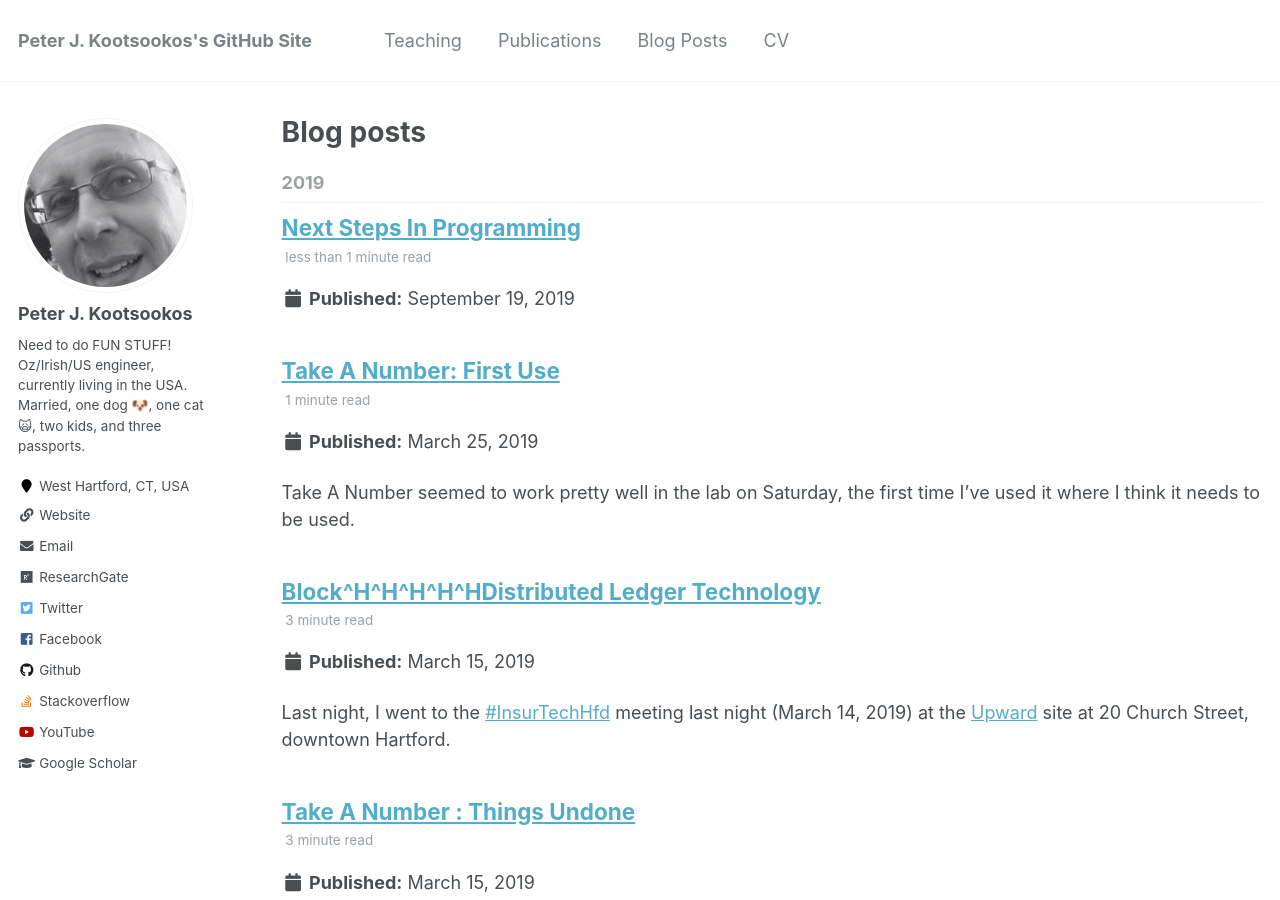
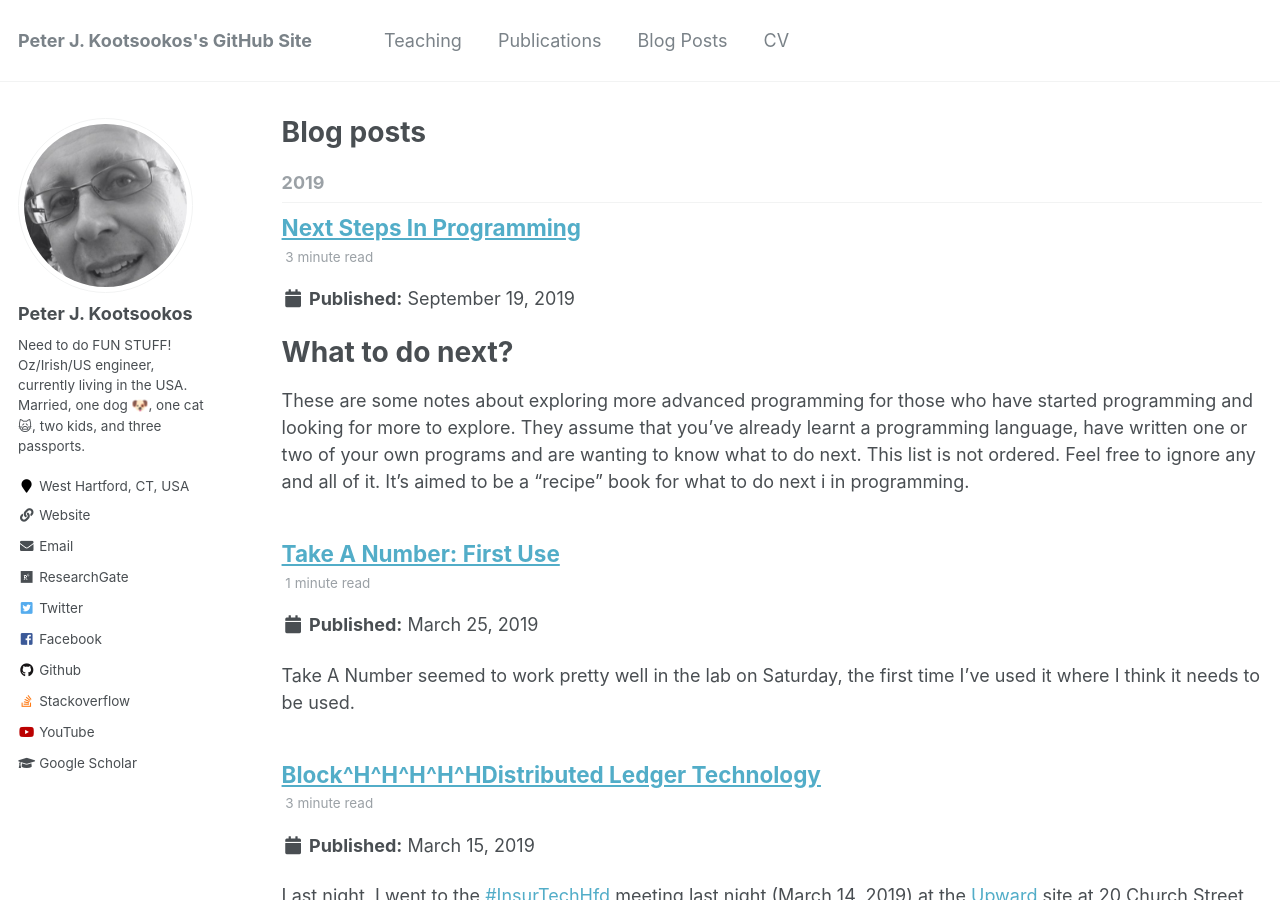
Before and after one commit to kootsoop/kootsoop.github.io, a Jekyll site: the page built from _pages/year-archive.html, in a window 1280 px wide and 900 px high. Built offline with Jekyll 4.4.1, drawn with Linux system fonts in a browser that asks for light colours; some of the changed lines change nothing that is shown.

Commit message:
Added post about what to do next.

```diff
--- a/_posts/2019-09-19-Starting-In-Programming.md
+++ b/_posts/2019-09-19-Starting-In-Programming.md
@@ -1,10 +1,46 @@
 ---
 title: 'Next Steps In Programming'
 description: >-
-  Take A Number seemed to work pretty well in the lab on Saturday, the first
-  time I’ve used it where I think it needs to be used.
+ These are some notes about exploring more advanced programming for those who have started  programming and looking for more to explore.
 date: '2019-09-19T21:18:49.398Z'
 categories: []
 keywords: []
 slug: /@kootsoop/starting-in-programming
 ---
+
+# What to do next?
+ These are some notes about exploring more advanced programming for those who have started  programming and looking for more to explore.  They assume that you've already learnt a programming language, have written one or two of your own programs and are wanting to know what to do next.
+ This list is not ordered. Feel free to ignore any and all of it. It's aimed to be a "recipe" book for what to do next i in programming.
+
+## Learn a new language
+Once you have one language under your belt (e.g. Java or JavaScript), try another language. A list of the most popular languages currently used is available [here.](https://www.tiobe.com/tiobe-index/)
+At the time of writing, the top five are:
+1. Java
+2. C
+3. Python
+4. C++
+5. C#
+Choose one of these to learn next, however I would probably avoid C and C++ for a beginner who has already worked with Java or JavaScript or C#.
+
+## Learn about source control
+If you've programmed much, you'll realize that you make mistakes and sometimes want to go back to a previous version that was working better.  There are lots of different software products that let you manage this better: [git](https://git-scm.com/), [mercurial](https://www.mercurial-scm.org/),  or [subversion](https://subversion.apache.org/) would be my top three.
+
+All three of these examples are open source and freely available.
+
+## Explore open source projects on GitHub
+Open source means that the source code is freely available. There can be commercial restrictions, depending on the type of open source, but for individuals just using it for learning, it is freely available.  There are a few open source repositories on the net. [GitHub](https://github.com/) is probably the most popular. [GitLab](https://gitlab.com/explore/projects/trending) and [Sourceforge](https://sourceforge.net/directory/games/games/) are others.
+These repositories generally use one of the source control programs I mentioned above. So this would be a good second step after learning how to use source control (though all those sites allow you to download a zip file of the current status of the project you're interested in, so it's not  necessary).
+
+## Play with image processing using OpenCV
+[OpenCV](https://opencv.org/about/) is a computer vision library that lets you do really cool stuff with a web camera and a computer. As the documentation says: *It has C++, Python, Java and MATLAB interfaces and supports Windows, Linux, [Android](https://opencv.org/android/) and Mac OS.*
+I've found that Python is a really easy way to access OpenCV, so it might be good to combine learning Python with playing with OpenCV.
+These is a nice demonstration video of object tracking of a horse in a horse race [here.](https://www.youtube.com/watch?v=MKWNn72_Ye4)
+
+## Write an app for your phone
+Both iOS and Android have good tools for developing applications on your phone. The iOS app development system requires use of an Apple computer. Android will work on both MacOS and Windows (or Linux).
+iOS programs are, these days, often written in Swift. This is a language with similarities to Java and C++.
+Android programs are written in either Java or Kotlin (an evolution of Java).
+Even better: Microsoft has a product called [Xamarin](https://dotnet.microsoft.com/apps/xamarin) that allows development in C# and the development is cross-platform (meaning the written program will run on both Android and iOS).  Xamarin is open source and works well on either Mac or PC.
+
+## Play with "the cloud"
+Amazon, Google, and Microsoft (and many smaller players) have made their computers available to everyone. If you want to write a website, then using some of the [examples from Amazon](https://aws.amazon.com/elasticbeanstalk/getting-started/) might be a place to start, though the other two major companies have similar offerings.
```
